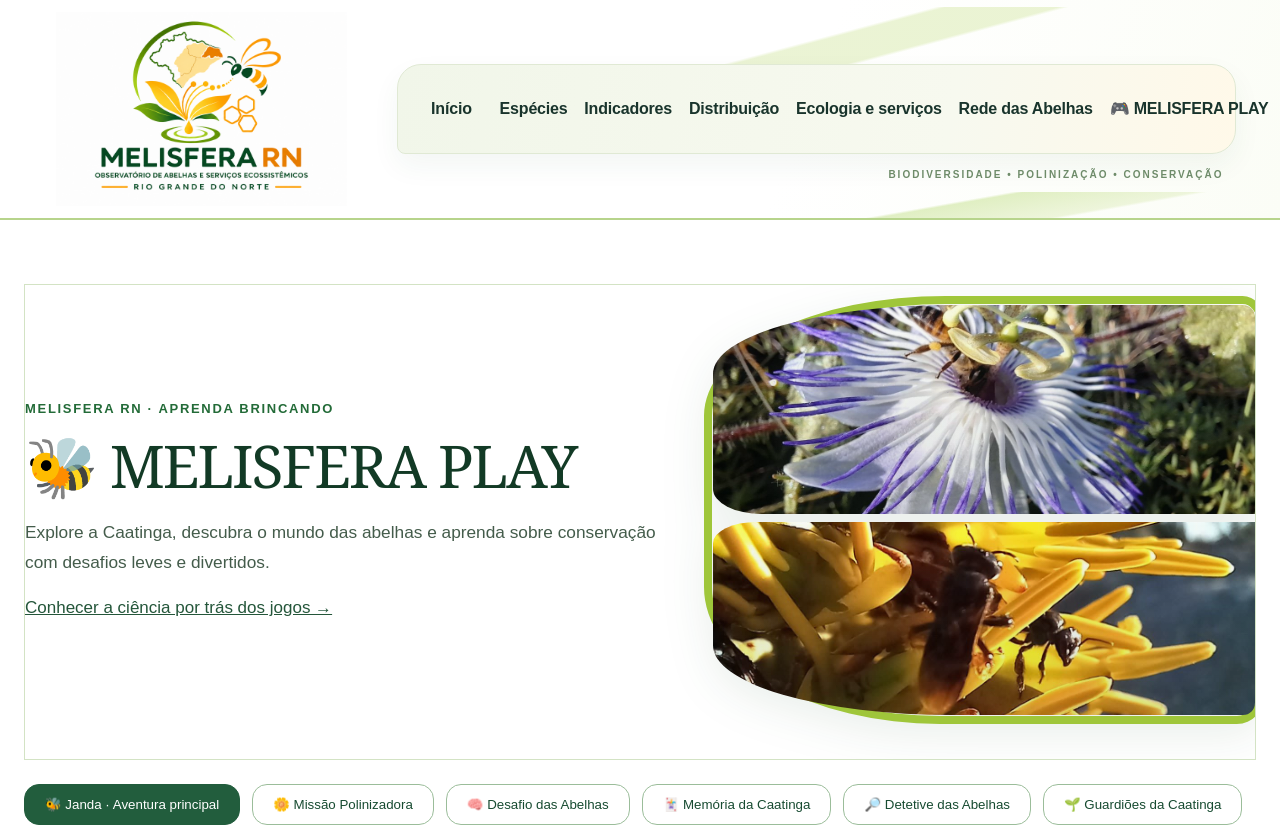
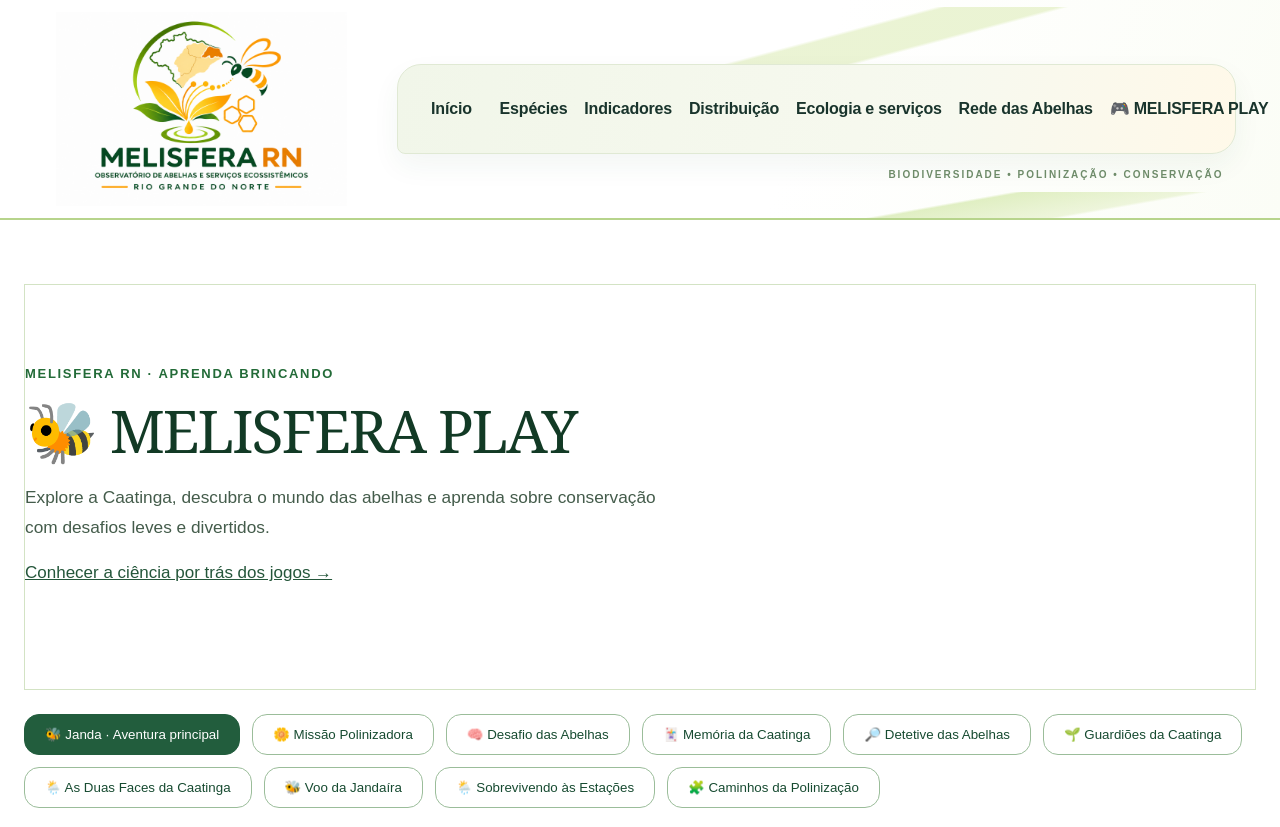
Before and after one commit to jaqueiutoj2010-glitch/melisfera-rn, a Next.js app in the folder MELISFERA_RN_Nextjs_v04/MELISFERA_RN_Nextjs_v04/: page /play in a window 1280 px wide. Shown: the top 827 px of the page. Built offline with nearby package versions, Linux system fonts and the light colour scheme.

Commit message:
Uniformiza todas as galerias como fotografia única da página Indicadores

```diff
--- a/MELISFERA_RN_Nextjs_v04/MELISFERA_RN_Nextjs_v04/components/EditorialBeeGallery.tsx
+++ b/MELISFERA_RN_Nextjs_v04/MELISFERA_RN_Nextjs_v04/components/EditorialBeeGallery.tsx
@@ -1,8 +1,5 @@
-/** Galeria fotográfica reutilizável para as aberturas editoriais do observatório. */
+/** Fotografia de abertura, no padrão da página Indicadores da biodiversidade. */
 type EditorialBeeGalleryProps={label?:string};
-export default function EditorialBeeGallery({label='Fotografias de abelhas e flores do Rio Grande do Norte'}:EditorialBeeGalleryProps){
- return <div className="heroGallery melisferaEditorialGallery" aria-label={label}>
-  <div className="heroPhoto heroPhotoOne" role="img" aria-label="Flor de maracujá fotografada em campo"/>
-  <div className="heroPhoto heroPhotoTwo" role="img" aria-label="Abelha em inflorescência amarela"/>
- </div>;
+export default function EditorialBeeGallery({label='Fotografia da biodiversidade do Rio Grande do Norte'}:EditorialBeeGalleryProps){
+ return <div className="melisferaEditorialGallery melisferaSinglePhoto" role="img" aria-label={label}/>;
 }
```
